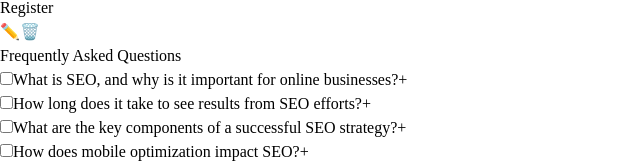
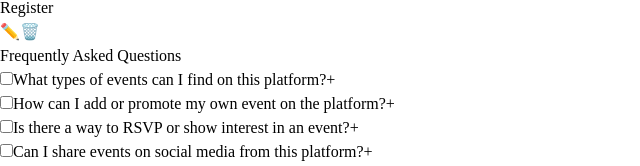
Before and after one commit to riteshvish02/fibohack-evently, a React (Vite) app: page / in a window 1280 px wide. Shown: the part 4531-4697 px from the top of the page, without its empty margins (0-640 px from the left). Built offline with nearby package versions, Linux system fonts and the light colour scheme.

Commit message:
Updated FAQ's Component

```diff
--- a/src/Components/Partials/Home/Faq.jsx
+++ b/src/Components/Partials/Home/Faq.jsx
@@ -10,39 +10,39 @@ const Faq = () => {
   return (
     <div className="max-w-3xl min-w-[320px] mx-auto px-6 md:px-12 py-8">
       <h1 className="text-2xl mb-[10%] font-[ppbold]  md:text-3xl text-center">Frequently Asked Questions</h1>
-      <div className="mt-4  ">
+      <div className="mt-4">
         <AccordionItem
           index={1}
-          title="What is SEO, and why is it important for online businesses?"
-          description="SEO, or Search Engine Optimization, is the practice of optimizing a website to improve its visibility on search engines like Google. It involves various techniques to enhance a site's ranking in search results. SEO is crucial for online businesses as it helps drive organic traffic, increases visibility, and ultimately leads to higher conversions."
+          title="What types of events can I find on this platform?"
+          description="You can discover a wide variety of local events, including festivals, concerts, workshops, sports events, community gatherings, and more. Our goal is to provide a space for all types of events that promote community engagement and fun!"
           activeIndex={activeIndex}
           toggleAccordion={toggleAccordion}
         />
         <AccordionItem
           index={2}
-          title="How long does it take to see results from SEO efforts?"
-          description="The timeline for seeing results from SEO can vary based on several factors, such as the competitiveness of keywords, the current state of the website, and the effectiveness of the SEO strategy. Generally, it may take several weeks to months before noticeable improvements occur. However, long-term commitment to SEO is essential for sustained success."
+          title="How can I add or promote my own event on the platform?"
+          description="Once you’ve created an account, you can easily add your event by navigating to the 'Add Event' section, where you’ll enter details like date, location, description, and images. Your event will then be visible to all users, allowing the community to engage and RSVP."
           activeIndex={activeIndex}
           toggleAccordion={toggleAccordion}
         />
         <AccordionItem
           index={3}
-          title="What are the key components of a successful SEO strategy?"
-          description="A successful SEO strategy involves various components, including keyword research, on-page optimization, quality content creation, link building, technical SEO, and user experience optimization. These elements work together to improve a website's relevance and authority in the eyes of search engines."
+          title="Is there a way to RSVP or show interest in an event?"
+          description="Yes, each event page includes an RSVP button. Simply click 'RSVP' to confirm your attendance or interest in the event. You can also see the list of other users who have RSVP’d, which helps in gauging the event’s popularity."
           activeIndex={activeIndex}
           toggleAccordion={toggleAccordion}
         />
         <AccordionItem
           index={4}
-          title="How does mobile optimization impact SEO?"
-          description="Mobile optimization is crucial for SEO because search engines prioritize mobile-friendly websites. With the increasing use of smartphones, search engines like Google consider mobile responsiveness as a ranking factor. Websites that provide a seamless experience on mobile devices are more likely to rank higher in search results."
+          title="Can I share events on social media from this platform?"
+          description="Absolutely! We provide built-in social media sharing options so you can share any event directly to platforms like Facebook, Twitter, and Instagram. Sharing events can help spread the word and increase participation from your friends and community."
           activeIndex={activeIndex}
           toggleAccordion={toggleAccordion}
         />
         <AccordionItem
           index={5}
-          title="What is the role of backlinks in SEO, and how can they be acquired?"
-          description="Backlinks, or inbound links from other websites to yours, play a significant role in SEO. They are considered a vote of confidence and can improve a site's authority. Quality over quantity is crucial when acquiring backlinks. Strategies for obtaining backlinks include creating high-quality content, guest posting, reaching out to industry influencers, and participating in community activities. It's important to focus on natural and ethical link-building practices."
+          title="Is there a way to receive notifications or updates about events I’m interested in?"
+          description="Yes, when you RSVP to an event, you’ll have the option to enable notifications for updates. This way, you’ll be informed about any changes, reminders, or announcements related to the events you're following."
           activeIndex={activeIndex}
           toggleAccordion={toggleAccordion}
         />
```
